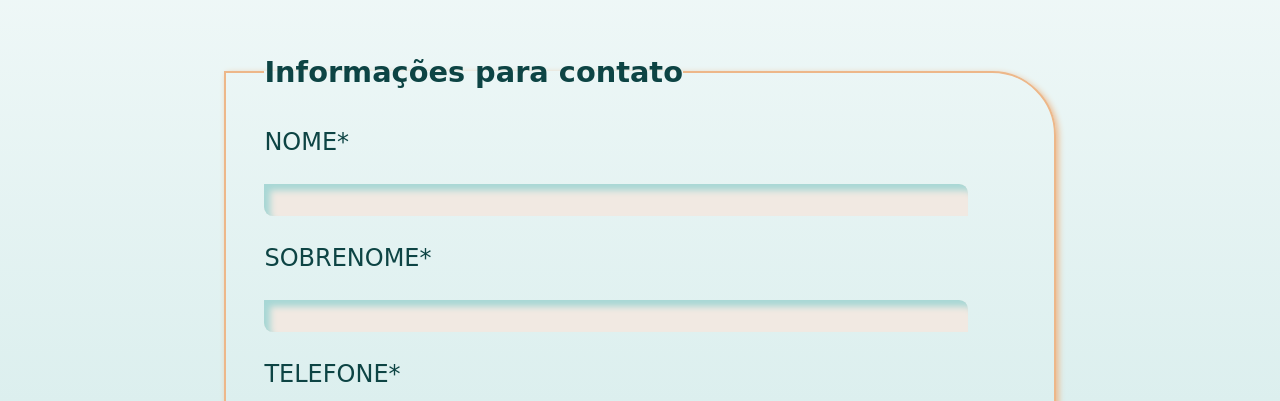
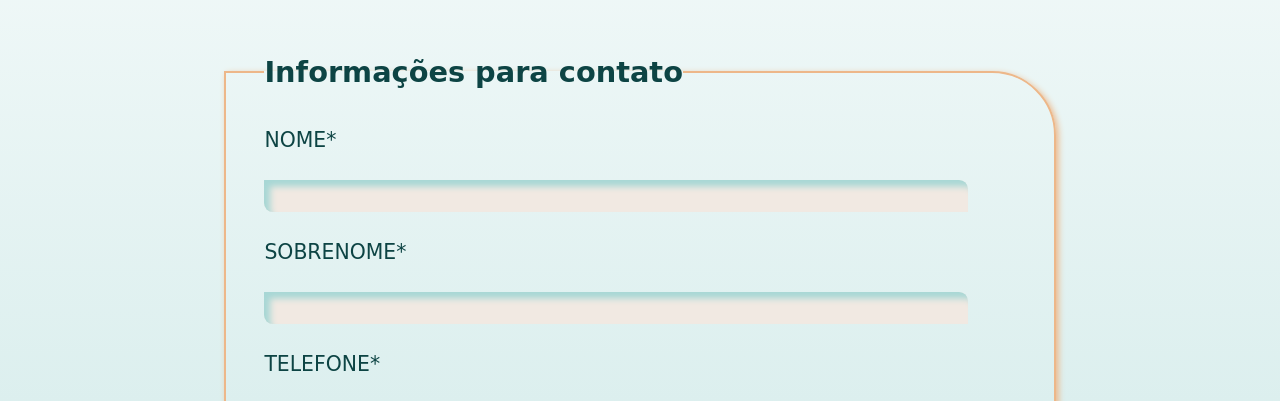
Before and after one commit to MaryeneClaudino/Design-de-Interfaces, a plain HTML site: page trab2/contato.html in a window 1280 px wide. Shown: the part 372-773 px from the top of the page. Drawn offline with Linux system fonts and the light colour scheme; a web font is replaced by a local one.

Commit message:
mudando tamanho de letra do label formulário

```diff
--- a/trab2/estilos/estilo.css
+++ b/trab2/estilos/estilo.css
@@ -62,7 +62,6 @@ body{
     width: 21vw;
     height: 14vw;
     margin-top: 1.5vw;
-    border: 3px;
     border-radius: 0vw 2vw;
     box-shadow: 0.4vw 0.4vw 0.7vw black;
 
@@ -359,6 +358,12 @@ fieldset{
 
 }
 
+fieldset label{
+
+font-size: 0.85rem;
+
+}
+
 fieldset legend{
 
     font-size: 1.2rem;
```
